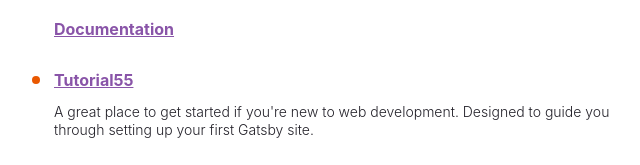
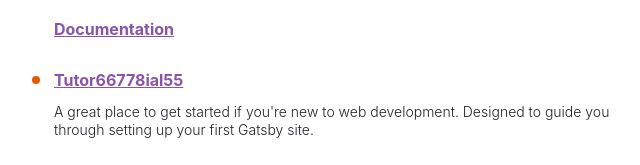
Before and after one commit to webdevseodev/shop, a Gatsby site: page / in a window 1280 px wide. Shown: the part 337-502 px from the top of the page, 50-690 px from the left. Built offline with nearby package versions, Linux system fonts and the light colour scheme; Gatsby itself is replaced by a stand-in of ours.

Commit message:
initialcommit

```diff
--- a/src/pages/index.js
+++ b/src/pages/index.js
@@ -81,7 +81,7 @@
 // data
 const links = [
   {
-    text: "Tutorial55",
+    text: "Tutor66778ial55",
     url: "https://www.gatsbyjs.com/docs/tutorial/",
     description:
       "A great place to get started if you're new to web development. Designed to guide you through setting up your first Gatsby site.",
```
